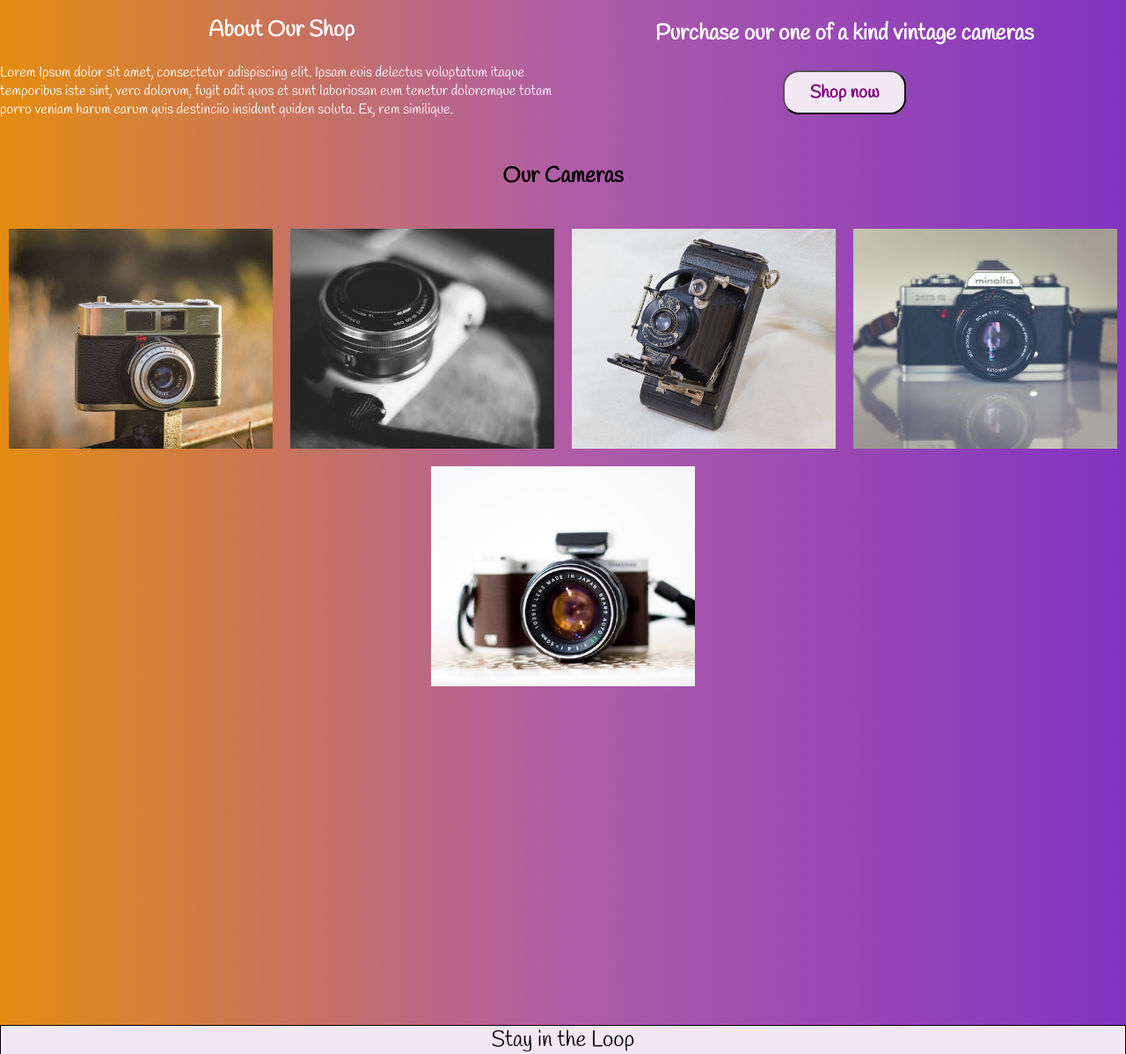
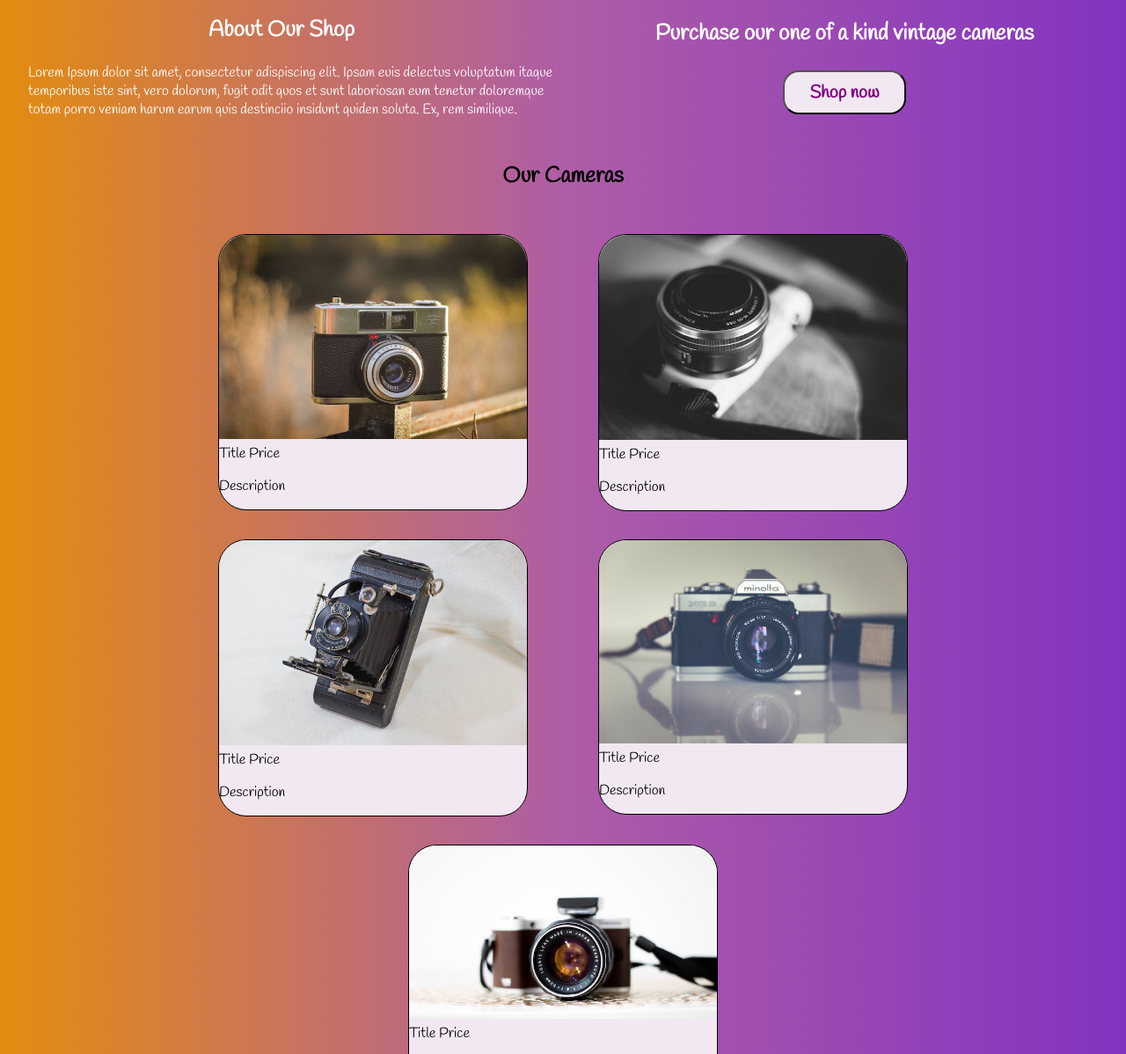
Before and after one commit to Reafort/Project_5, a website: page Front-End/index.html in a window 1280 px wide. Shown: the part 175-1373 px from the top of the page at 88% size. Drawn offline with Linux system fonts and the light colour scheme.

Commit message:
added cards with description

```diff
--- a/Front-End/index.html
+++ b/Front-End/index.html
@@ -51,7 +51,7 @@
                     <section class="first_content">
                     <div class="overview">
                     <h2 class="firstPage">About Our Shop</h2>
-                    <p>Lorem Ipsum dolor sit amet, consectetur adispiscing elit. Ipsam euis delectus voluptatum itaque temporibus iste sint, vero dolorum, fugit odit quos et sunt laboriosan eum tenetur doloremque totam porro veniam harum earum quis destinciio insidunt quiden soluta. Ex, rem similique.</p>
+                    <p class="firstPage_P">Lorem Ipsum dolor sit amet, consectetur adispiscing elit. Ipsam euis delectus voluptatum itaque temporibus iste sint, vero dolorum, fugit odit quos et sunt laboriosan eum tenetur doloremque totam porro veniam harum earum quis destinciio insidunt quiden soluta. Ex, rem similique.</p>
                 </div>
                 </section>
                 </div>
@@ -73,12 +73,37 @@
             <div class="thirdContainer">
                 <h4 class="firstPage">Our Cameras</h4>
                 <div class="flexContainer2">
-                  <!---------Start of first Card-------->
-                    <div class="card1"><img alt="vcam1" src="/JWDP5-master/images/vcam_1.jpg"></div>
-                    <div class="card2"><img alt="vcam2" src="/JWDP5-master/images/vcam_2.jpg"></div>
-                    <div class="card3"><img alt="vcam3" src="/JWDP5-master/images/vcam_3.jpg"></div>
-                    <div class="card4"><img alt="vcam4" src="/JWDP5-master/images/vcam_4.jpg"></div>
-                    <div class="card5"><img alt="vcam5" src="/JWDP5-master/images/vcam_5.jpg"></div>
+
+                  <figure class="card1">
+                    <img alt="vcam1" src="/JWDP5-master/images/vcam_1.jpg">
+                      <figcaption>Title Price</figcaption>
+                      <p>Description</p>
+                   </figure>
+
+                <figure class="card2">
+                    <img alt="vcam1" src="/JWDP5-master/images/vcam_2.jpg">
+                      <figcaption>Title Price</figcaption>
+                      <p>Description</p>
+                   </figure>
+
+                   <figure class="card3">
+                    <img alt="vcam1" src="/JWDP5-master/images/vcam_3.jpg">
+                      <figcaption>Title Price</figcaption>
+                      <p>Description</p>
+                   </figure>
+
+                   <figure class="card4">
+                    <img alt="vcam1" src="/JWDP5-master/images/vcam_4.jpg">
+                      <figcaption>Title Price</figcaption>
+                      <p>Description</p>
+                   </figure>
+
+                   <figure class="card5">
+                    <img alt="vcam1" src="/JWDP5-master/images/vcam_5.jpg">
+                      <figcaption>Title Price</figcaption>
+                      <p>Description</p>
+                   </figure>
+
             </div>
             </div>
             <!--------Start of footer------>
--- a/Front-End/style.css
+++ b/Front-End/style.css
@@ -44,6 +44,9 @@ h2.firstPage {
     justify-content: center;
     font-size: 25px;
     font-weight: 600;
+}
+ p.firstPage_P {
+    padding-left: 2em;;
 }
 h3.firstPage {
     display: flex;
@@ -104,47 +107,37 @@ div.flexContainer2 div {
     margin: 10px;
     font-size: 30px;
 }
-div.card1 img {
+figure.card1, figure.card2, figure.card3, figure.card4, figure.card5 {
+    border: 1px solid;
+    height: 100%;
+    width: 350px;
+    background-color:#F2E8F2;
+    border-top-left-radius: 2em;
+	border-bottom-left-radius: 2em;
+	border-top-right-radius: 2em;
+	border-bottom-right-radius: 2em;
+}
+figure.card1 img, figure.card2 img, figure.card3 img, figure.card4 img, figure.card5 img {
     object-fit: cover;
     height: 100%;
     width: 100%;
-
-}
-div.card2 img {
-    object-fit: cover;
-    height: 100%;
-    width: 100%;
-}
-div.card3 img {
-    object-fit: cover;
-    height: 100%;
-    width: 100%;
-}
-div.card4 img {
-    object-fit: cover;
-    height: 100%;
-    width: 100%;
-}
-div.card5 img {
-    object-fit: cover;
-    height: 100%;
-    width: 100%;
-}
-
+    border-top-left-radius: 2em;
+	border-top-right-radius: 2em;
+ }
 footer.firstpageFooter {
     background:#F2E8F2;
 }
 
 div.footerBanner{
-    display: flex;
+   /display: flex;
     justify-content: center;
     font-size: 25px;
     margin-top: 15em;
     border: 1px solid black;
 }
 div.socialMedias ul li {
-    display: flex;
-    justify-content: center;
+    display: inline-block;
+    //flex-direction: column;
     font-size: 23px;
     font-weight: 400;
     padding: 3px;
@@ -165,15 +158,15 @@ div.socialMedias ul li a {
     span.navigation-text {
         font-size: 25px;
     }
-
 }
 
 @media only screen and (min-width: 800px) {
+    /* For tablets: */
 
         div.flexContainer1 {
             flex-direction: row;
-        }
   }
+ }
 @media only screen and (min-width: 400px) {
 	/* For phone: */
      span.navigation-text #text {
@@ -182,5 +175,4 @@ div.socialMedias ul li a {
     span.navigation-icon {
         font-size: 25px;
     }
-
    }
```
Also changed, not shown: 1 other file.
